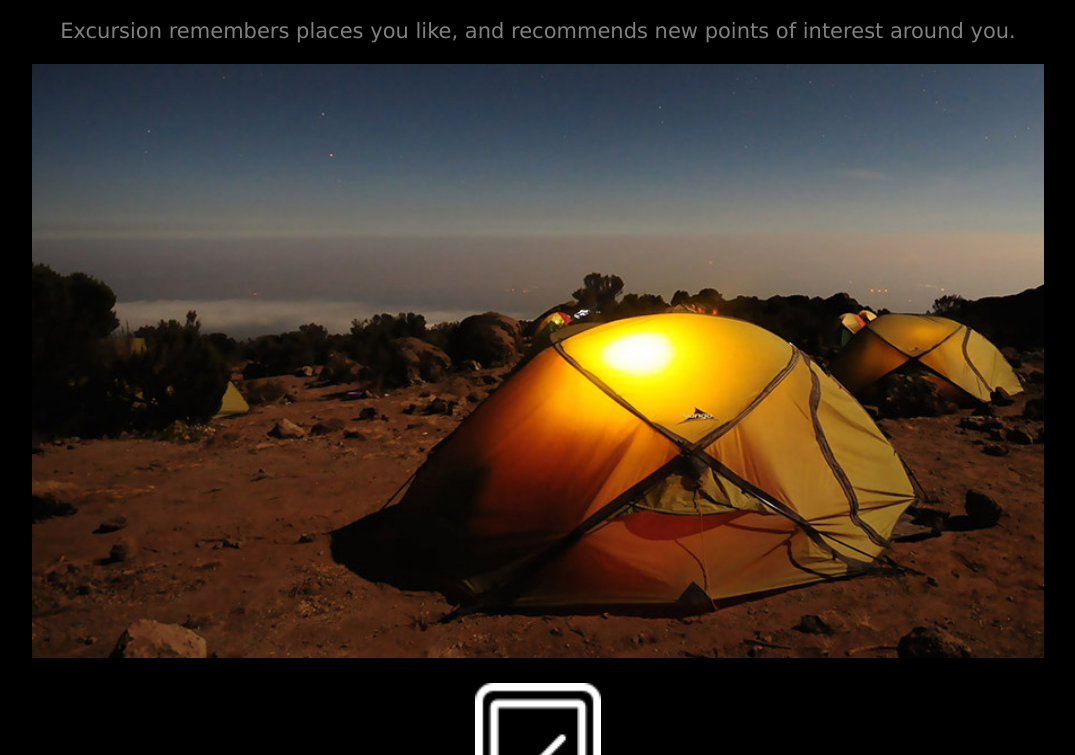
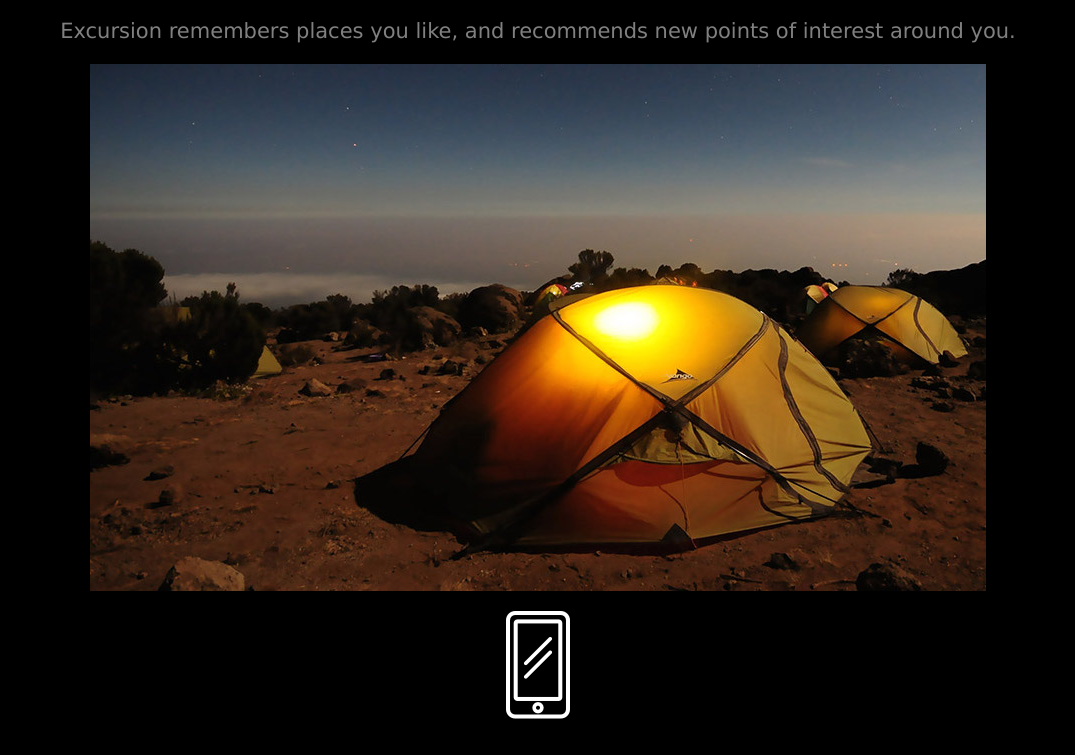
Before and after one commit to CarlaLua/excursion, a plain HTML site: page index.html in a window 1280 px wide. Shown: the part 414-1169 px from the top of the page, without its empty margins (102-1177 px from the left). Drawn offline with Linux system fonts and the light colour scheme.

Commit message:
add final content and styling

```diff
--- a/index.html
+++ b/index.html
@@ -8,14 +8,14 @@
 <body>
     <h1>Discover hidden places in the world around you</h1>
     <p><a href="#">Download Excursion (Coming soon!)</a></p>
-    <video autoplay loop>
+   <p class="phone"> <video autoplay loop muted>
         <source src="resources/videos/excursion.mp4" type="video/mp4">
         Your browser does not support the video tag.
-      </video>
-      <h2>your personal travel guide</h2>
+      </video></p>
+      <h2>Your personal travel guide</h2>
       <p class="paragraph">Excursion remembers places you like, and recommends new points of interest around you.</p>
-      <img src="resources/images/camp.jpeg" class="center">
-      <img src="resources/images/phone.png" class="icon">
+      <p><img src="resources/images/camp.jpeg" class="center"></p>
+    <p><img src="resources/images/phone.png" class="icon"></p>
       <h2>Coming Soon for iPhone and Android</h2>
       <p><a href="#">Download Excursion (Coming soon!)</a></p>
       <p class="right">&copy; Excursion</p>
--- a/resources/css/style.css
+++ b/resources/css/style.css
@@ -37,18 +37,3 @@ p, a {
 body {
     background-color: black;
 }
-
-.center {
-    display: block;
-    margin-left: auto;
-    margin-right: auto;
-    width: 80%;
-  }
-
-  .icon {
-    display: block;
-    margin-left: auto;
-    margin-right: auto;
-    margin-top: 25px;
-    width: 10%;
-  }
```
